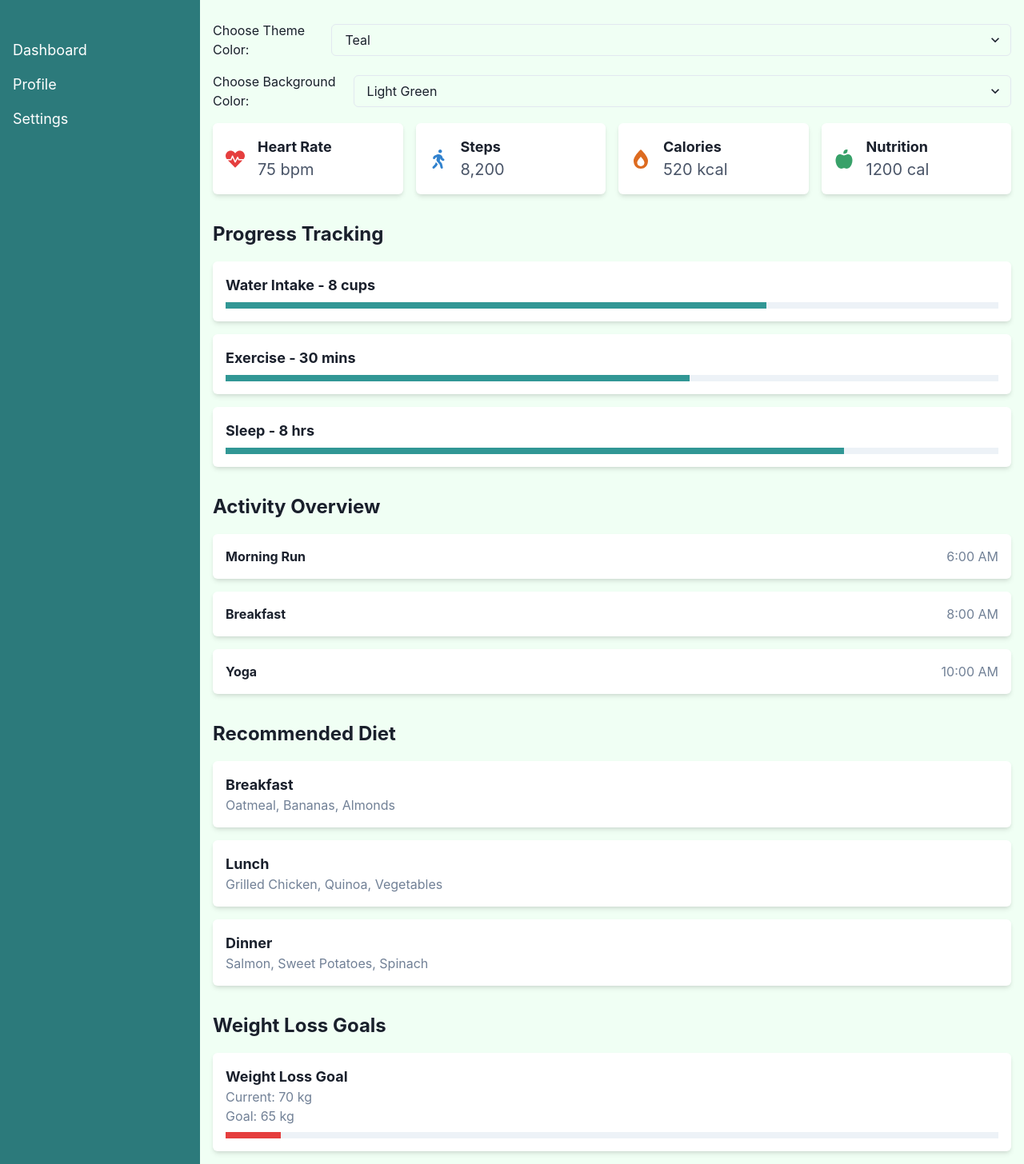
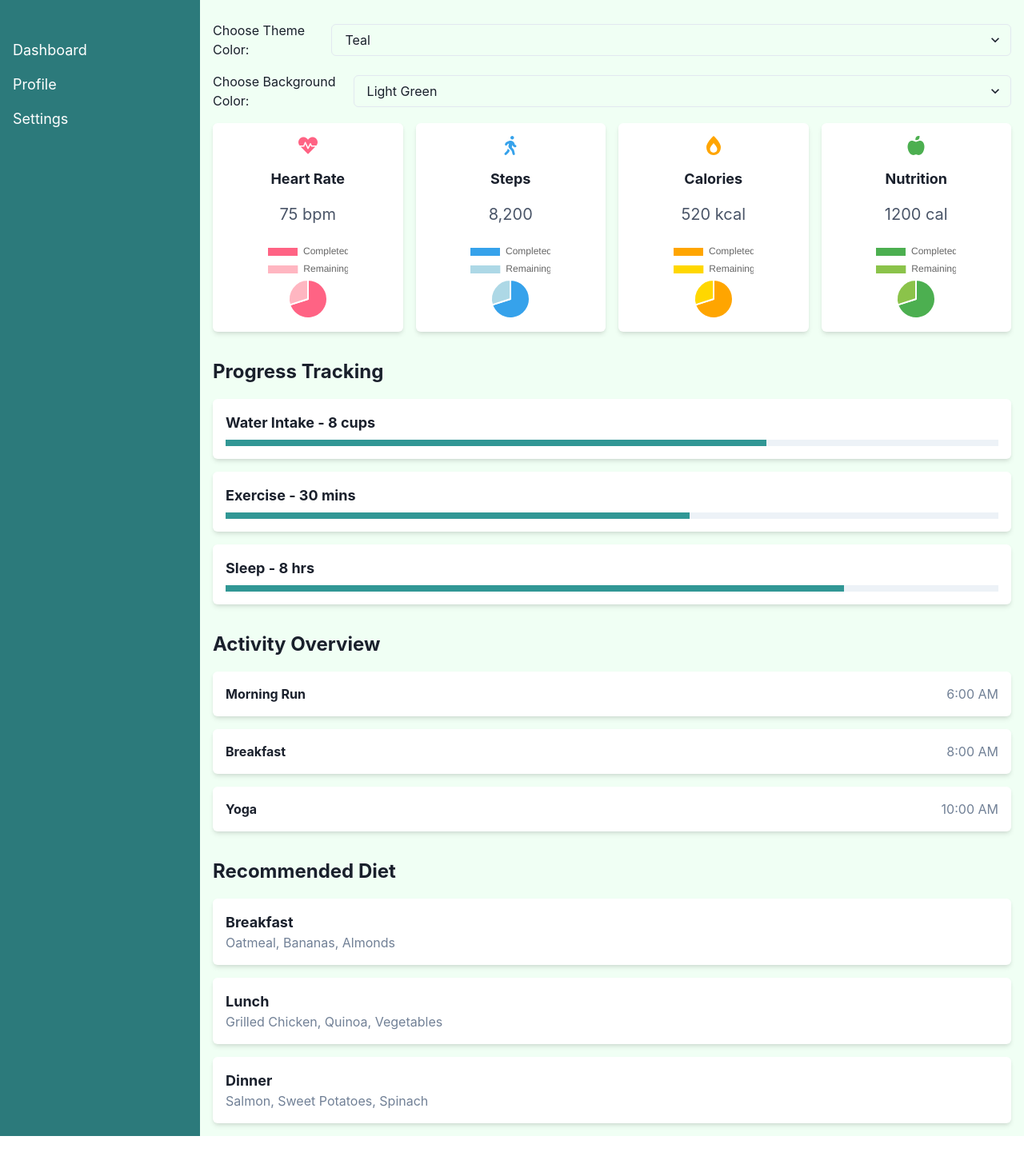
Before and after one commit to amooesther/Health-tracker-dashboard, a React (Vite) app: page / in a window 1280 px wide. Shown: the part 51-1507 px from the top of the page at 80% size. After the commit the page ends 1472 px from the top, so only its background shows below. Built offline with nearby package versions, Linux system fonts and the light colour scheme.

Commit message:
pie chart

```diff
--- a/package.json
+++ b/package.json
@@ -14,8 +14,10 @@
     "@chakra-ui/react": "^2.8.2",
     "@emotion/react": "^11.11.1",
     "@emotion/styled": "^11.11.0",
+    "chart.js": "^4.4.6",
     "framer-motion": "^10.16.16",
     "react": "^18.2.0",
+    "react-chartjs-2": "^5.2.0",
     "react-dom": "^18.2.0",
     "react-icons": "^5.3.0",
     "react-router-dom": "^6.21.0"
--- a/src/pages/Dashboard.jsx
+++ b/src/pages/Dashboard.jsx
@@ -13,6 +13,11 @@ import {
 import { FaHeartbeat, FaWalking, FaAppleAlt, FaBurn } from "react-icons/fa";
 import { FiMenu } from "react-icons/fi";
 import { useState } from "react";
+import { Pie } from "react-chartjs-2";
+import { Chart as ChartJS, ArcElement, Tooltip, Legend } from "chart.js";
+
+// Register ChartJS components
+ChartJS.register(ArcElement, Tooltip, Legend);
 
 const Dashboard = () => {
   const isMobile = useBreakpointValue({ base: true, md: false });
@@ -79,12 +84,12 @@ const Dashboard = () => {
           </Select>
         </HStack>
 
-        {/* Health Stats */}
-        <SimpleGrid columns={{ base: 1, md: 2, lg: 4 }} spacing={4}>
-          <StatCard title="Heart Rate" value="75 bpm" icon={<FaHeartbeat />} color="red.500" />
-          <StatCard title="Steps" value="8,200" icon={<FaWalking />} color="blue.500" />
-          <StatCard title="Calories" value="520 kcal" icon={<FaBurn />} color="orange.500" />
-          <StatCard title="Nutrition" value="1200 cal" icon={<FaAppleAlt />} color="green.500" />
+        {/* Health Stats with Pie Charts */}
+        <SimpleGrid columns={{ base: 1, md: 2, lg: 4 }} spacing={4} mb={8}>
+          <StatCard title="Heart Rate" value="75 bpm" icon={<FaHeartbeat />} colors={["#FF6384", "#FFB6C1", "#FFC0CB"]} />
+          <StatCard title="Steps" value="8,200" icon={<FaWalking />} colors={["#36A2EB", "#ADD8E6", "#87CEFA"]} />
+          <StatCard title="Calories" value="520 kcal" icon={<FaBurn />} colors={["#FFA500", "#FFD700", "#FFB347"]} />
+          <StatCard title="Nutrition" value="1200 cal" icon={<FaAppleAlt />} colors={["#4CAF50", "#8BC34A", "#A5D6A7"]} />
         </SimpleGrid>
 
         {/* Progress Tracking */}
@@ -116,26 +121,41 @@ const Dashboard = () => {
             <DietCard meal="Dinner" items="Salmon, Sweet Potatoes, Spinach" />
           </VStack>
         </Box>
-
-        {/* Weight Loss Goals */}
-        <Box mt={8}>
-          <Text fontSize="2xl" fontWeight="bold" mb={4}>Weight Loss Goals</Text>
-          <WeightLossGoal currentWeight={70} goalWeight={65} />
-        </Box>
       </Box>
     </Flex>
   );
 };
 
-const StatCard = ({ title, value, icon, color }) => (
-  <HStack p={4} borderRadius="md" bg="white" shadow="md" _hover={{ shadow: "lg" }} spacing={4} alignItems="center">
-    <Box color={color} fontSize="2xl">{icon}</Box>
-    <Box>
-      <Text fontSize="lg" fontWeight="bold">{title}</Text>
-      <Text fontSize="xl" color="gray.600">{value}</Text>
-    </Box>
-  </HStack>
-);
+const StatCard = ({ title, value, icon, colors }) => {
+  // Data for the pie chart
+  const data = {
+    labels: ["Completed", "Remaining"],
+    datasets: [
+      {
+        data: [70, 30], // Example data for completed and remaining
+        backgroundColor: colors,
+        hoverBackgroundColor: colors.map(color => color + "CC"), // Slightly darker on hover
+      },
+    ],
+  };
+
+  return (
+    <VStack p={4} borderRadius="md" bg="white" shadow="md" _hover={{ shadow: "lg" }} spacing={4} alignItems="center">
+      <Box color={colors[0]} fontSize="2xl">
+        {icon}
+      </Box>
+      <Text fontSize="lg" fontWeight="bold">
+        {title}
+      </Text>
+      <Text fontSize="xl" color="gray.600">
+        {value}
+      </Text>
+      <Box width="100px" height="100px">
+        <Pie data={data} options={{ maintainAspectRatio: false }} />
+      </Box>
+    </VStack>
+  );
+};
 
 const ProgressCard = ({ title, value, goal }) => (
   <Box p={4} bg="white" borderRadius="md" shadow="md">
@@ -158,17 +178,4 @@ const DietCard = ({ meal, items }) => (
   </Box>
 );
 
-const WeightLossGoal = ({ currentWeight, goalWeight }) => {
-  const progress = ((currentWeight - goalWeight) / currentWeight * 100).toFixed(1);
-
-  return (
-    <Box p={4} bg="white" borderRadius="md" shadow="md">
-      <Text fontSize="lg" fontWeight="bold">Weight Loss Goal</Text>
-      <Text color="gray.500">Current: {currentWeight} kg</Text>
-      <Text color="gray.500">Goal: {goalWeight} kg</Text>
-      <Progress colorScheme="red" size="sm" value={progress} mt={2} />
-    </Box>
-  );
-};
-
 export default Dashboard;
```
Also changed, not shown: 1 other file (tests, documents, lock files or other folders).
